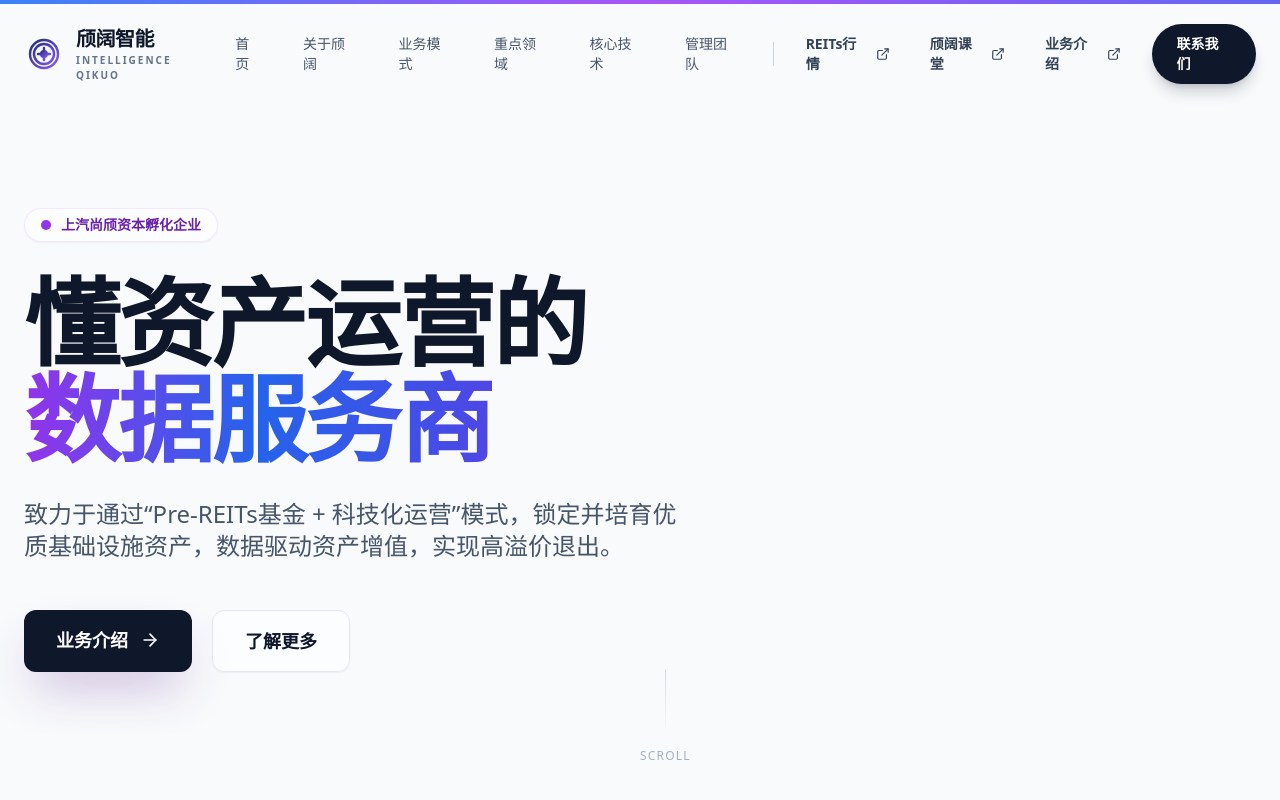
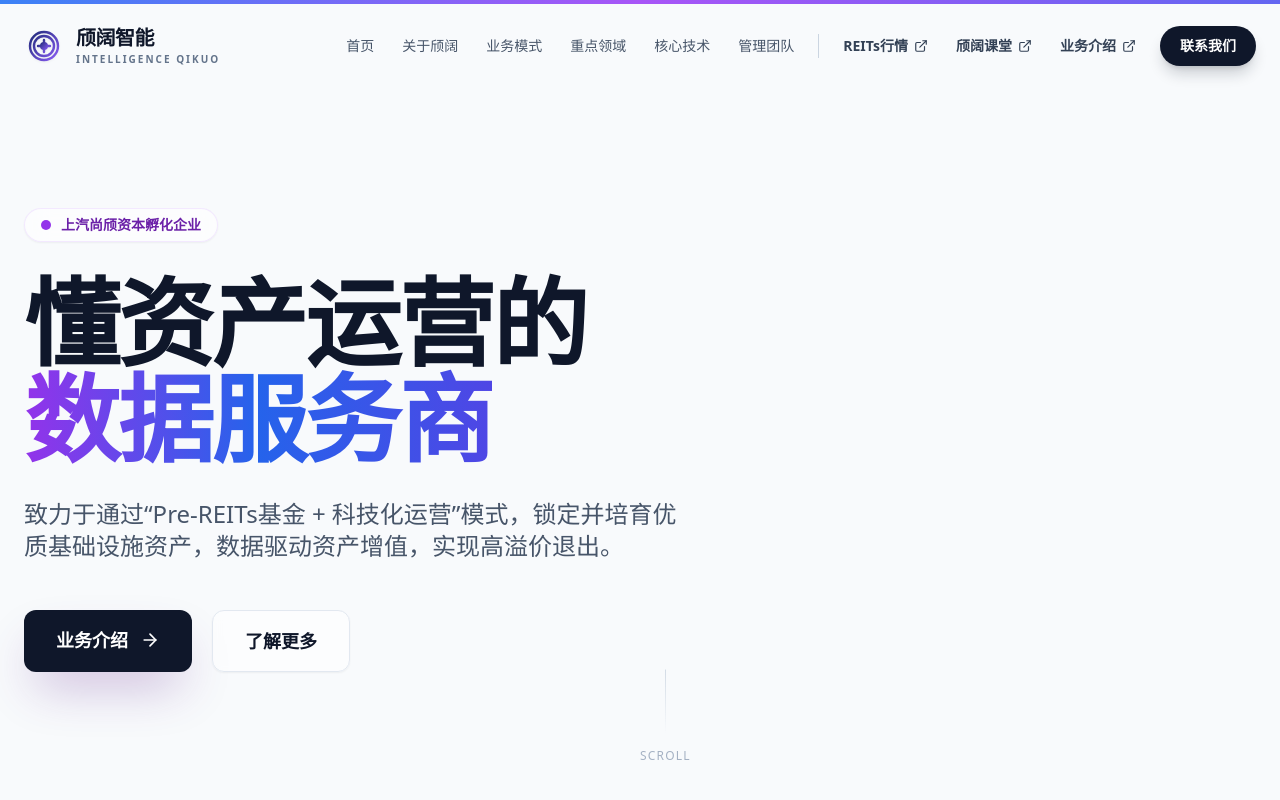
Before and after one commit to JMoCoder/intelligence_qikuo, a React (Vite) app: page / in a window 1280 px wide. Shown: the top 800 px of the page. Built offline with nearby package versions, Linux system fonts and the light colour scheme.

Commit message:
fix: adjust nav layout, whitespace, and breakpoints to prevent wrapping

```diff
--- a/App.tsx
+++ b/App.tsx
@@ -201,7 +201,7 @@ const App: React.FC = () => {
           </div>
 
           {/* Desktop Nav */}
-          <nav className="hidden md:flex items-center gap-2">
+          <nav className="hidden lg:flex items-center gap-1">
             {NAV_ITEMS.map((item) => (
               <a
                 key={item.href}
@@ -209,7 +209,7 @@ const App: React.FC = () => {
                 onClick={(e) => handleNavClick(e, item.href)}
                 onMouseEnter={() => setHoveredNav(item.href)}
                 onMouseLeave={() => setHoveredNav(null)}
-                className="relative px-4 py-2 text-sm font-medium text-slate-600 hover:text-purple-700 transition-colors rounded-full"
+                className="relative px-3 py-2 text-sm font-medium text-slate-600 hover:text-purple-700 transition-colors rounded-full whitespace-nowrap"
               >
                 {hoveredNav === item.href && (
                   <motion.div
@@ -229,7 +229,7 @@ const App: React.FC = () => {
               href={REITS_MARKET_URL}
               target="_blank"
               rel="noopener noreferrer"
-              className="px-4 py-2 text-sm font-semibold text-slate-700 hover:text-purple-700 transition-all flex items-center gap-1.5 group"
+              className="px-3 py-2 text-sm font-semibold text-slate-700 hover:text-purple-700 transition-all flex items-center gap-1.5 group whitespace-nowrap"
             >
               REITs行情
               <ExternalLink size={14} className="group-hover:-translate-y-0.5 group-hover:translate-x-0.5 transition-transform" />
@@ -238,7 +238,7 @@ const App: React.FC = () => {
               href={CLASSROOM_URL}
               target="_blank"
               rel="noopener noreferrer"
-              className="px-4 py-2 text-sm font-semibold text-slate-700 hover:text-purple-700 transition-all flex items-center gap-1.5 group"
+              className="px-3 py-2 text-sm font-semibold text-slate-700 hover:text-purple-700 transition-all flex items-center gap-1.5 group whitespace-nowrap"
             >
               颀阔课堂
               <ExternalLink size={14} className="group-hover:-translate-y-0.5 group-hover:translate-x-0.5 transition-transform" />
@@ -247,7 +247,7 @@ const App: React.FC = () => {
               href={BUSINESS_INTRO_URL}
               target="_blank"
               rel="noopener noreferrer"
-              className="px-4 py-2 text-sm font-semibold text-slate-700 hover:text-purple-700 transition-all flex items-center gap-1.5 group"
+              className="px-3 py-2 text-sm font-semibold text-slate-700 hover:text-purple-700 transition-all flex items-center gap-1.5 group whitespace-nowrap"
             >
               业务介绍
               <ExternalLink size={14} className="group-hover:-translate-y-0.5 group-hover:translate-x-0.5 transition-transform" />
@@ -255,7 +255,7 @@ const App: React.FC = () => {
             <a
               href="#contact"
               onClick={(e) => handleNavClick(e, '#contact')}
-              className="ml-2 bg-slate-900 text-white px-6 py-2.5 rounded-full text-sm font-semibold hover:bg-purple-600 hover:scale-105 active:scale-95 transition-all shadow-lg shadow-slate-900/20"
+              className="ml-2 bg-slate-900 text-white px-5 py-2.5 rounded-full text-sm font-semibold hover:bg-purple-600 hover:scale-105 active:scale-95 transition-all shadow-lg shadow-slate-900/20 whitespace-nowrap"
             >
               联系我们
             </a>
@@ -263,7 +263,7 @@ const App: React.FC = () => {
 
           {/* Mobile Menu Toggle */}
           <button
-            className="md:hidden p-2 text-slate-600 hover:bg-slate-100 rounded-lg transition-colors"
+            className="lg:hidden p-2 text-slate-600 hover:bg-slate-100 rounded-lg transition-colors"
             onClick={() => setMobileMenuOpen(!mobileMenuOpen)}
           >
             {mobileMenuOpen ? <X size={24} /> : <Menu size={24} />}
@@ -278,7 +278,7 @@ const App: React.FC = () => {
             initial={{ opacity: 0, y: -20 }}
             animate={{ opacity: 1, y: 0 }}
             exit={{ opacity: 0, y: -20 }}
-            className="fixed inset-0 z-40 bg-white/95 backdrop-blur-xl pt-24 px-6 md:hidden"
+            className="fixed inset-0 z-40 bg-white/95 backdrop-blur-xl pt-24 px-6 lg:hidden"
           >
             <nav className="flex flex-col gap-6 text-xl">
               {NAV_ITEMS.map((item, i) => (
--- a/package.json
+++ b/package.json
@@ -1,7 +1,7 @@
 {
   "name": "intelligence-qikuo",
   "private": true,
-  "version": "0.1.1",
+  "version": "0.1.2",
   "type": "module",
   "scripts": {
     "dev": "vite",
```
